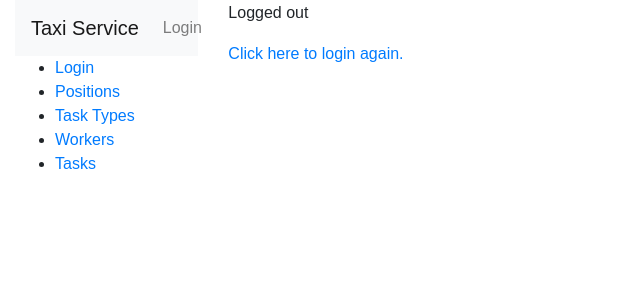
After one commit to yossosh/IT-Company-Task-Manager, a Django app: template templates/registration/logged_out.html in a window 1280 px wide. The commit adds this page. Shown: the top 300 px of the page, without its empty margins (0-640 px from the left). Run offline with Django 5.2, Linux system fonts and the light colour scheme; the template is opened without the code that fills it, so the values that code supplies are empty.

Commit message:
add login and log out pages

```diff
--- a/manager/views.py
+++ b/manager/views.py
@@ -1,9 +1,11 @@
 from django.views import generic
 from django.shortcuts import render
+from django.contrib.auth.decorators import login_required
 
 from manager.models import Position, TaskType, Worker, Task
 
 
+@login_required
 def home(request):
     """View function for the home page of the site."""
 
--- a/task_manager/settings.py
+++ b/task_manager/settings.py
@@ -125,3 +125,5 @@ STATIC_URL = "static/"
 DEFAULT_AUTO_FIELD = "django.db.models.BigAutoField"
 
 AUTH_USER_MODEL = "manager.Worker"
+
+LOGIN_REDIRECT_URL = "/manager/"
--- a/task_manager/urls.py
+++ b/task_manager/urls.py
@@ -22,7 +22,7 @@ from django.urls import path, include
 
 urlpatterns = [
     path("admin/", admin.site.urls),
+    path("", include("manager.urls", namespace="manager")),
     path("manager/", include("manager.urls", namespace="manager")),
-]
-
-urlpatterns += static(settings.STATIC_URL, document_root=settings.STATIC_ROOT)
+    path("accounts/", include("django.contrib.auth.urls")),
+] + static(settings.STATIC_URL, document_root=settings.STATIC_ROOT)
--- a/templates/base.html
+++ b/templates/base.html
@@ -1,27 +1,60 @@
 <!DOCTYPE html>
 <html lang="en">
+
 <head>
-  <meta charset="UTF-8">
+  {% block title %}<title>Taxi Service</title>{% endblock %}
+  <meta charset="utf-8">
   <meta name="viewport" content="width=device-width, initial-scale=1">
-  <title>{% block title %}Task Manager{% endblock %}</title>
+  <link rel="stylesheet"
+      href="https://cdn.jsdelivr.net/npm/bootstrap@4.5.3/dist/css/bootstrap.min.css"
+      integrity="sha384-TX8t27EcRE3e/ihU7zmQxVncDAy5uIKz4rEkgIXeMed4M0jlfIDPvg6uqKI2xXr2"
+      crossorigin="anonymous">
+  <!-- Add additional CSS in static file -->
   {% load static %}
-  <link rel="stylesheet" type="text/css" href="{% static 'css/sidebar.css' %}">
-  <link href="https://cdn.jsdelivr.net/npm/bootstrap@5.2.3/dist/css/bootstrap.min.css" rel="stylesheet" integrity="sha384-rbsA2VBKQhggwzxH7pPCaAqO46MgnOM80zW1RWuH61DGLwZJEdK2Kadq2F9CUG65" crossorigin="anonymous">
+  <link rel="stylesheet" href="{% static 'css/styles.css' %}">
 </head>
+
 <body>
+<div class="container-fluid">
   <div class="row">
-    <div class="col-sm-3">
-      {% include 'includes/sidebar.html' %}
+    <div class="col-sm-2">
+      <nav class="navbar navbar-expand-lg navbar-light bg-light">
+        <a class="navbar-brand" href="{% url 'manager:home' %}">Taxi Service</a>
+        <div class="collapse navbar-collapse" id="navbarNav">
+          <ul class="navbar-nav">
+            {% if user.is_authenticated %}
+              <li class="nav-item">
+                <a class="nav-link" href="{% url 'manager:worker-detail' user.id %}">{{ user.username }}</a>
+              </li>
+              <li class="nav-item">
+                <form action="{% url 'logout' %}" method="post" style="display:inline;">
+                  {% csrf_token %}
+                  <button type="submit" class="nav-link btn btn-link" style="padding: 0; border: none;">Logout</button>
+                </form>
+              </li>
+            {% else %}
+              <li class="nav-item">
+                <a class="nav-link" href="{% url 'login' %}">Login</a>
+              </li>
+            {% endif %}
+          </ul>
+        </div>
+      </nav>
+
+      {% block sidebar %}
+        {% include "includes/sidebar.html" %}
+      {% endblock %}
     </div>
-    <div class="col-sm-9">
-      {% block content %}
-        <!-- Default content goes here -->
-      {% endblock %}
+    <div class="col-sm-10 ">
+
+      {% block content %}{% endblock %}
 
       {% block pagination %}
         {% include "includes/pagination.html" %}
       {% endblock %}
+
     </div>
   </div>
+</div>
 </body>
 </html>
--- a/templates/includes/sidebar.html
+++ b/templates/includes/sidebar.html
@@ -1,4 +1,10 @@
 <ul class="sidebar-menu">
+  {% if user.is_authenticated %}
+    <li><a href="{% url 'manager:worker-detail' user.id %}">{{ user.username }}</a></li>
+    <li><a href="{% url 'logout' %}">Logout</a></li>
+  {% else %}
+    <li><a href="{% url 'login' %}">Login</a></li>
+  {% endif %}
   <li><a href="{% url 'manager:position-list' %}">Positions</a></li>
   <li><a href="{% url 'manager:task-type-list' %}">Task Types</a></li>
   <li><a href="{% url 'manager:worker-list' %}">Workers</a></li>
--- /dev/null
+++ b/templates/registration/logged_out.html
@@ -0,0 +1,6 @@
+{% extends "base.html" %}
+
+{% block content %}
+  <p>Logged out</p>
+  <a href="{% url 'login' %}">Click here to login again.</a>
+{% endblock %}
```
Also changed, not shown: templates/registration/login.html (added, +13 -0 lines), 1 other file.
